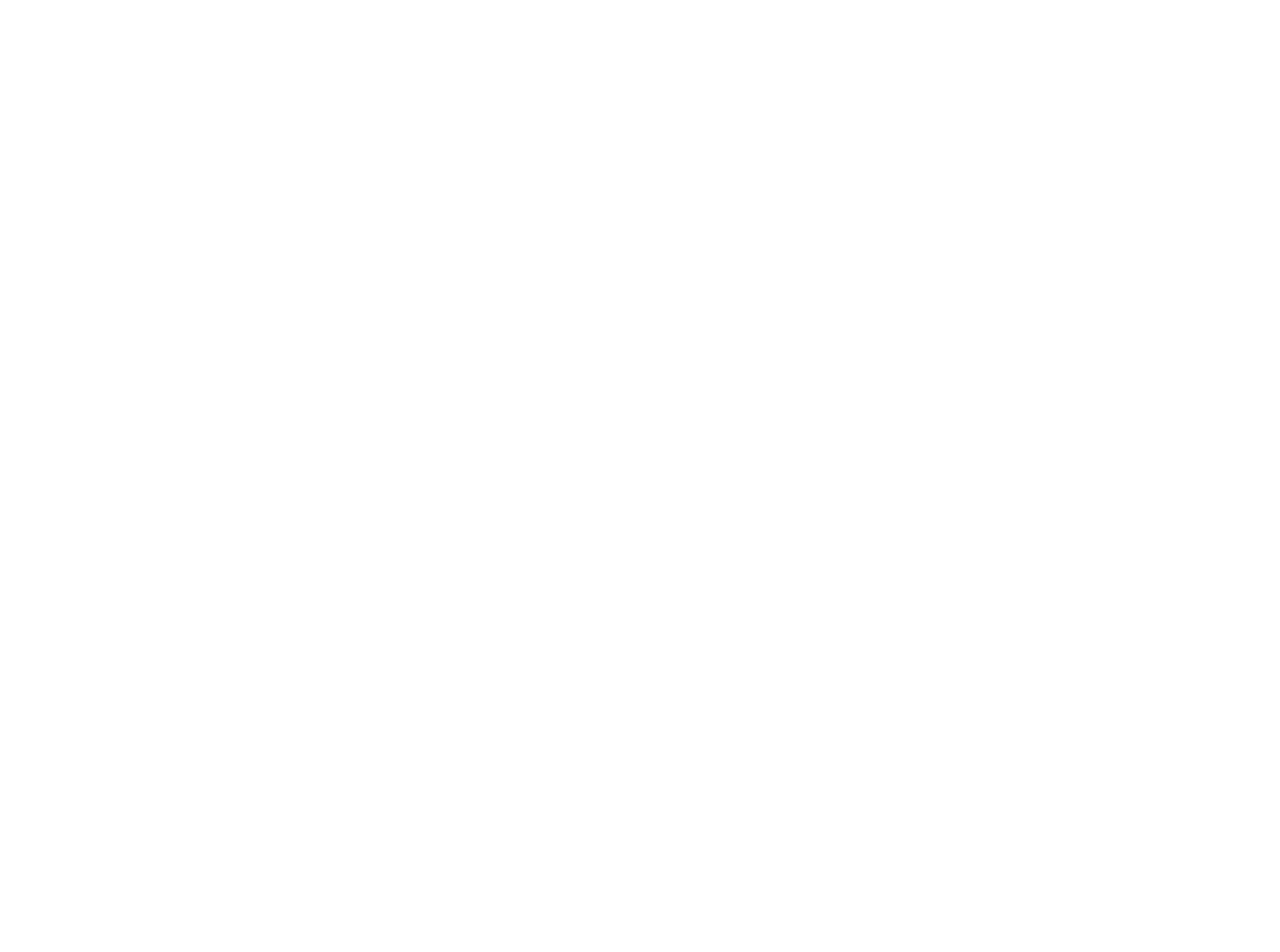
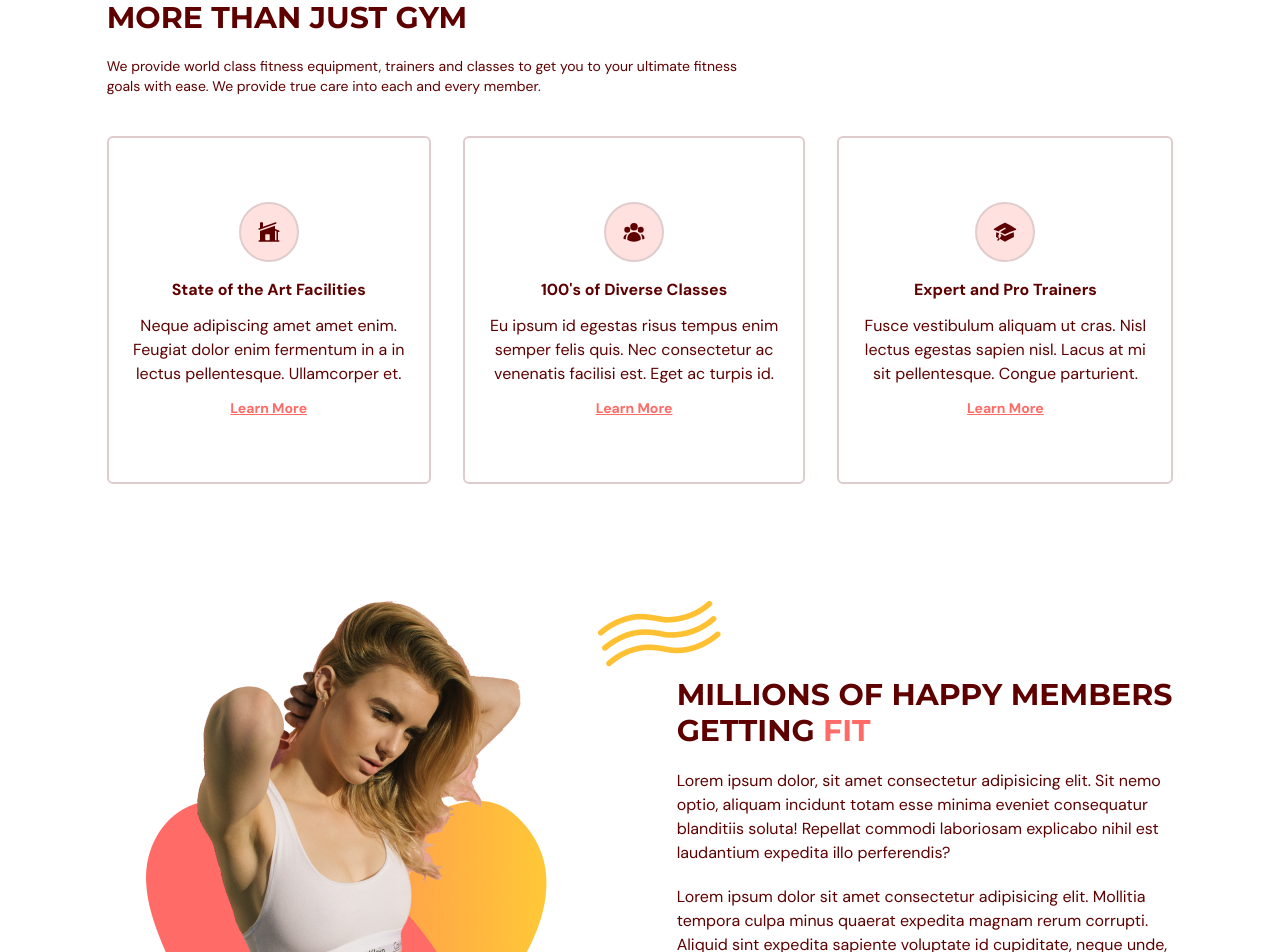
Before and after one commit to MZeeshanK/fitness-app, a React (Vite) app: page / in a window 1280 px wide. Shown: the part 900-1852 px from the top of the page. Before the commit the page ends 823 px from the top, so only its background shows below. Built offline with nearby package versions, Linux system fonts and the light colour scheme.

Commit message:
Created Benefits page

```diff
--- a/src/App.tsx
+++ b/src/App.tsx
@@ -2,6 +2,7 @@
 import Navbar from "./scenes/Navbar";
 import { SelectedPage } from "./shared/types";
 import Home from "./scenes/Home";
+import Benifits from "./scenes/Benifits";
 
 export default function App() {
   const [selectedPage, setSelectedPage] = useState<SelectedPage>(
@@ -31,6 +32,7 @@
       />
 
       <Home setSelectedPage={setSelectedPage} />
+      <Benifits setSelectedPage={setSelectedPage} />
     </div>
   );
 }
--- /dev/null
+++ b/src/scenes/Benifits/Benifit.tsx
@@ -0,0 +1,39 @@
+import { BenefitType, SelectedPage } from "@/shared/types";
+import { motion } from "framer-motion";
+import AnchorLink from "react-anchor-link-smooth-scroll";
+
+const childVariant = {
+  hidden: { opacity: 0, scale: 0.9 },
+  visible: { opacity: 1, scale: 1 },
+};
+
+type Props = {
+  benefit: BenefitType;
+  setSelectedPage: (value: SelectedPage) => void;
+};
+
+export default function Benefit({ benefit, setSelectedPage }: Props) {
+  return (
+    <motion.div
+      className="mt-5 rounded-md border-2 border-gray-100 px-5 py-16 text-center"
+      variants={childVariant}
+    >
+      <div className="mb-4 flex justify-center">
+        <div className="rounded-full border-2 border-gray-100 bg-primary-100 p-4">
+          {benefit.icon}
+        </div>
+      </div>
+
+      <h4 className="font-bold">{benefit.title}</h4>
+      <p className="my-3">{benefit.description}</p>
+
+      <AnchorLink
+        className="text-sm font-bold text-primary-500 underline hover:text-secondary-500"
+        onClick={() => setSelectedPage(SelectedPage.ContactUs)}
+        href={`#${SelectedPage.ContactUs}`}
+      >
+        <p>Learn More</p>
+      </AnchorLink>
+    </motion.div>
+  );
+}
--- /dev/null
+++ b/src/scenes/Benifits/index.tsx
@@ -0,0 +1,153 @@
+import Htext from "@/shared/Htext";
+import { BenefitType, SelectedPage } from "@/shared/types";
+import {
+  HomeModernIcon,
+  UserGroupIcon,
+  AcademicCapIcon,
+} from "@heroicons/react/24/solid";
+import { motion } from "framer-motion";
+import Benifit from "./Benifit";
+import ActionButton from "@/shared/ActionButton";
+import BenefitsPageGraphic from "/assets/BenefitsPageGraphic.png";
+
+const benefits: BenefitType[] = [
+  {
+    icon: <HomeModernIcon className="h-6 w-6" />,
+    title: "State of the Art Facilities",
+    description:
+      "Neque adipiscing amet amet enim. Feugiat dolor enim fermentum in a in lectus pellentesque. Ullamcorper et.",
+  },
+  {
+    icon: <UserGroupIcon className="h-6 w-6" />,
+    title: "100's of Diverse Classes",
+    description:
+      "Eu ipsum id egestas risus tempus enim semper felis quis. Nec consectetur ac venenatis facilisi est. Eget ac turpis id.",
+  },
+  {
+    icon: <AcademicCapIcon className="h-6 w-6" />,
+    title: "Expert and Pro Trainers",
+    description:
+      "Fusce vestibulum aliquam ut cras. Nisl lectus egestas sapien nisl. Lacus at mi sit pellentesque. Congue parturient.",
+  },
+];
+
+const container = {
+  hidden: {},
+  visible: {
+    transition: { staggerChildren: 0.2 },
+  },
+};
+
+type Props = {
+  setSelectedPage: (value: SelectedPage) => void;
+};
+
+export default function Benefits({ setSelectedPage }: Props) {
+  return (
+    <section id="benefits" className="mx-auto min-h-full w-5/6 py-20">
+      <motion.div
+        onViewportEnter={() => setSelectedPage(SelectedPage.Benefits)}
+      >
+        {/* Header */}
+        <motion.div
+          className="md:my-5 md:w-3/5"
+          initial="hidden"
+          whileInView="visible"
+          viewport={{ once: true, amount: 0.5 }}
+          transition={{ duration: 0.5 }}
+          variants={{
+            hidden: { opacity: 0, x: -50 },
+            visible: { opacity: 1, x: 0 },
+          }}
+        >
+          <Htext>More than just Gym</Htext>
+          <p className="my-5 text-sm">
+            We provide world class fitness equipment, trainers and classes to
+            get you to your ultimate fitness goals with ease. We provide true
+            care into each and every member.
+          </p>
+        </motion.div>
+
+        {/* Benefits */}
+        <motion.div
+          className="md:flex items-center justify-between gap-8 mt-5"
+          initial="hidden"
+          whileInView="visible"
+          viewport={{ once: true, amount: 0.2 }}
+          variants={container}
+        >
+          {benefits.map((benefit: BenefitType) => (
+            <Benifit
+              key={benefit.title}
+              benefit={benefit}
+              setSelectedPage={setSelectedPage}
+            />
+          ))}
+        </motion.div>
+
+        {/* Graphics and description */}
+        <div className="mt-16 items-center justify-between gap-20 md:mt-28 md:flex">
+          {/* Graphic */}
+          <img src={BenefitsPageGraphic} alt="" className="mx-auto" />
+          {/* Description */}
+          <div>
+            {/* Title */}
+            <div className="relative">
+              <div className="before:absolute before:z-[-1] before:-top-20 before:-left-20 before:content-abstractwaves">
+                <motion.div
+                  initial="hidden"
+                  whileInView="visible"
+                  viewport={{ once: true, amount: 0.5 }}
+                  transition={{ duration: 0.5 }}
+                  variants={{
+                    hidden: { opacity: 0, x: 50 },
+                    visible: { opacity: 1, x: 0 },
+                  }}
+                >
+                  <Htext>
+                    millions of happy members getting{" "}
+                    <span className="text-primary-500">fit</span>
+                  </Htext>
+                </motion.div>
+              </div>
+            </div>
+
+            {/* Description */}
+            <motion.div
+              initial="hidden"
+              whileInView="visible"
+              viewport={{ once: true, amount: 0.5 }}
+              transition={{ delay: 0.2, duration: 0.5 }}
+              variants={{
+                hidden: { opacity: 0, x: 50 },
+                visible: { opacity: 1, x: 0 },
+              }}
+            >
+              <p className="my-5">
+                Lorem ipsum dolor, sit amet consectetur adipisicing elit. Sit
+                nemo optio, aliquam incidunt totam esse minima eveniet
+                consequatur blanditiis soluta! Repellat commodi laboriosam
+                explicabo nihil est laudantium expedita illo perferendis?
+              </p>
+              <p className="mb-5">
+                Lorem ipsum dolor sit amet consectetur adipisicing elit.
+                Mollitia tempora culpa minus quaerat expedita magnam rerum
+                corrupti. Aliquid sint expedita sapiente voluptate id
+                cupiditate, neque unde, architecto odit, inventore pariatur?
+              </p>
+            </motion.div>
+
+            {/* Button */}
+            <div className="relative mt-16">
+              <div className="before:absolute before:-bottom-20 before:right-40 before:z-[-1] before:content-sparkles">
+                <ActionButton setSelectedPage={setSelectedPage}>
+                  Join Now
+                </ActionButton>
+              </div>
+            </div>
+          </div>
+        </div>
+      </motion.div>
+    </section>
+  );
+}
--- /dev/null
+++ b/src/shared/Htext.tsx
@@ -0,0 +1,16 @@
+import { ReactNode } from "react";
+
+type Props = {
+  children: ReactNode;
+  className?: string;
+};
+
+export default function Htext({ children, className }: Props) {
+  return (
+    <h1
+      className={`basis-3/5 font-montserrat text-3xl font-bold uppercase ${className}`}
+    >
+      {children}
+    </h1>
+  );
+}
--- a/src/shared/types.ts
+++ b/src/shared/types.ts
@@ -1,6 +1,12 @@
 export enum SelectedPage {
   Home = "home",
-  Benifits = "benifits",
+  Benefits = "benefits",
   OurClasses = "ourclasses",
   ContactUs = "contactus",
 }
+
+export interface BenefitType {
+  icon: JSX.Element;
+  title: string;
+  description: string;
+}
--- a/tailwind.config.js
+++ b/tailwind.config.js
@@ -25,7 +25,7 @@
       },
       content: {
         evolvetext: "url('/assets/EvolveText.png')",
-        abstractWaves: "url('/assets/AbstractWaves.png')",
+        abstractwaves: "url('/assets/AbstractWaves.png')",
         sparkles: "url('/assets/Sparkles.png')",
         circles: "url('/assets/Circles.png')",
       },
```
